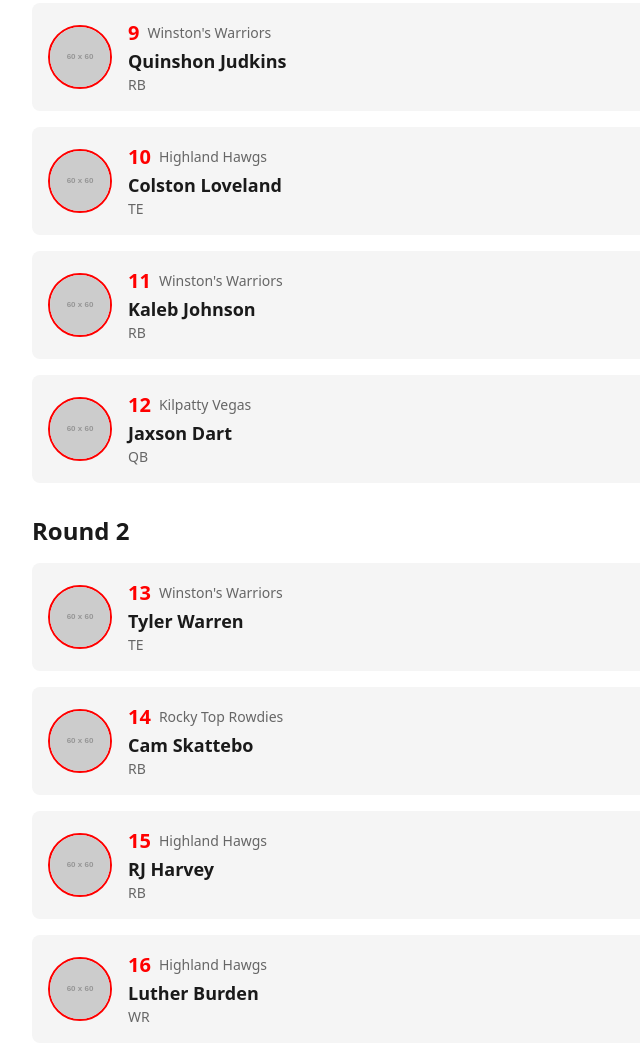
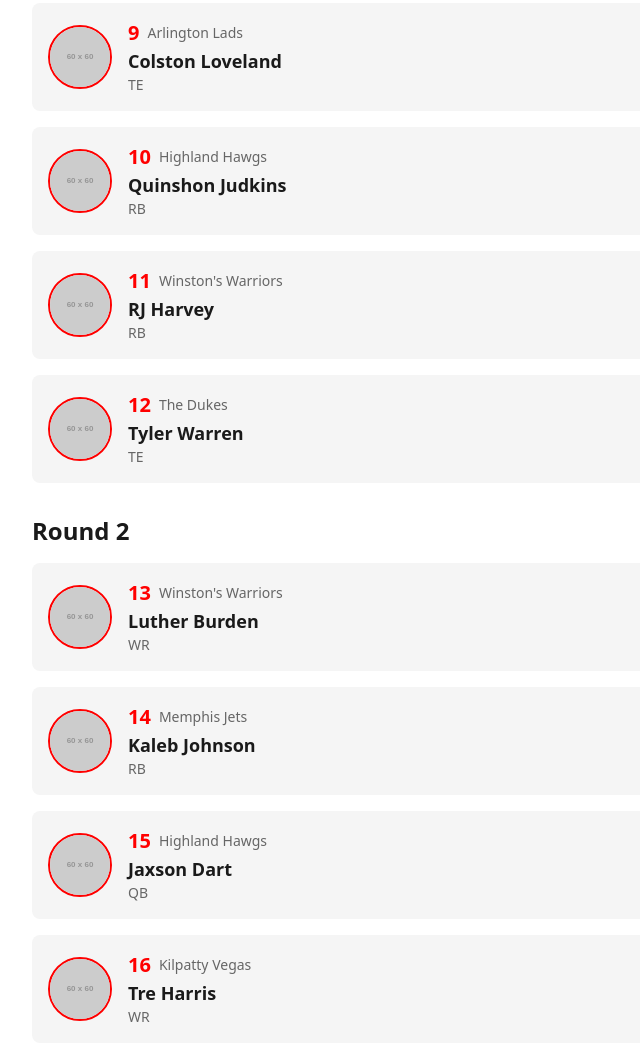
Before and after one commit to JohnDimento/mock-draft-7.0, a website: page index.html in a window 1280 px wide. Shown: the part 1238-2284 px from the top of the page, without its empty margins (0-640 px from the left). Drawn offline with Linux system fonts and the light colour scheme; no server answers; placeholder pictures from the web are drawn by us.

Commit message:
Updated to 7.0

```diff
--- a/index.html
+++ b/index.html
@@ -3,7 +3,7 @@
 <head>
     <meta charset="UTF-8">
     <meta name="viewport" content="width=device-width, initial-scale=1.0">
-    <title>CharaniaSports - Mock Draft 6.0</title>
+    <title>CharaniaSports - Mock Draft 7.0</title>
     <link href="./dist/output.css" rel="stylesheet">
     <link rel="stylesheet" href="https://cdnjs.cloudflare.com/ajax/libs/font-awesome/6.0.0/css/all.min.css">
 </head>
--- a/script.js
+++ b/script.js
@@ -9,9 +9,9 @@ const draftData = {
         },
         {
             pick: 2,
-            team: "Winston's Warriors",
-            player: "Tetairoa Mcmillan - WR",
-            description: "A tall, athletic receiver with excellent ball skills. Mcmillan would fit perfectly into the Warrior's WR room."
+            team: "Arlington Lads",
+            player: "Travis Hunter - WR",
+            description: "The Lads trade up for generational talent. After seeing him fall in recent mocks, GM S. Villegas is quick to scoop up the 'Shohei Ohtani of football'."
         },
         {
             pick: 3,
@@ -22,14 +22,14 @@ const draftData = {
         {
             pick: 4,
             team: "Dropkick Murphys",
-            player: "Matthew Golden - WR",
-            description: "Go Pack Go! Analytics may say that this is a reach, but Golden is a quick WR with great hands and the upside to take over in this Packer's offense."
+            player: "Tetairoa Mcmillan - WR",
+            description: "Instead of going after their hometown boy, the Murphys go out and get a physical specimen at WR."
         },
         {
             pick: 5,
             team: "Lil Peanut's Padres",
-            player: "Cam Ward - QB",
-            description: "With only 1 starting QB on the roster, the Padres have the opportunity to draft the face of their franchise for the future of the league. It's hard to pass on the 1.01 at pick 5."
+            player: "Matthew Golden",
+            description: "'Bet' - Padres GM after the Murphy's decide to pass on Golden."
         },
         {
             pick: 6,
@@ -40,64 +40,64 @@ const draftData = {
         {
             pick: 7,
             team: "Memphis Jets",
-            player: "Travis Hunter - WR/DB",
-            description: "A dream scenario for the Jets. Hunter falls here because of his snap count and target share risks, but the Jets are quick to scoop him up."
+            player: "Cameron Ward - QB",
+            description: "The Jets QB room lacks a star. Carried by position players in last years championship run, the Jets take a shot on their QB of the future."
         },
         {
             pick: 8,
             team: "Arlington Ladds",
             player: "Emeka Egbuka - WR",
-            description: "Landing spot is the only question here for Egbuka. With an already stacked WR room, the Ladds get to wait for Egbuka to blossom into a true WR1 as the Bucs WRs age."
+            description: "Landing spot is the only question here for Egbuka. With an already stacked WR room, the Lads get to wait for Egbuka to blossom into a true WR1 as the Bucs WRs age."
         },
         {
             pick: 9,
-            team: "Winston's Warriors",
-            player: "Quinshon Judkins - RB",
-            description: "Great pick here for the Warriors. To get a back as talented as Judkins at the 1.09 is a steal."
+            team: "Arlington Lads",
+            player: "Colston Loveland - TE",
+            description: "The number 10 pick in the NFL draft, Bem Johnson sees something in Loveland, and it looks like the Lads see it too."
         },
         {
             pick: 10,
             team: "Highland Hawgs",
-            player: "Colston Loveland - TE",
-            description: "Not the flashy pick, but the right pick. I love the value here getting Caleb Williams safety blanket for years to come."
+            player: "Quinshon Judkins - RB",
+            description: "The Hawgs go out and get their RB1 at pick 10, "
         },
         {
             pick: 11,
             team: "Winston's Warriors",
-            player: "Kaleb Johnson - RB",
-            description: "Getting snaps at RB in the Steelers offense is almost a guaruntee.  Mike Tomlin gets another gritty back and the Warriors get another great RB."
+            player: "RJ Harvey - RB",
+            description: "RJ Harvey is a project back, but man if he works ot in that Sean Payton system, he could become a fantasy star quickly."
         },
         {
             pick: 12,
-            team: "Kilpatty Vegas",
-            player: "Jaxson Dart - QB",
-            description: "When you think Kilpatty Vegas, you think flashy. Dart is the epitome of a flashy pick and I love this landing spot."
+            team: "The Dukes",
+            player: "Tyler Warren - TE",
+            description: "With Mark Andrews aging, The Dukes trade up and get their TE of the future."
         }
     ],
     round2: [
         {
             pick: 13,
             team: "Winston's Warriors",
-            player: "Tyler Warren - TE",
-            description: "Arguably the last elite player on the board. A great trade up for the Warriors lands them their TE of the future."
+            player: "Luther Burden - WR",
+            description: "Luther has an uphill battle to climb with all the mouths to feed in Chicago, but he has the talent to be a star if handled right."
         },
         {
             pick: 14,
-            team: "Rocky Top Rowdies",
-            player: "Cam Skattebo - RB",
-            description: "A hard-nosed runner with good balance and power. Skattebo brings a physical presence to the Rowdies' ground game."
+            team: "Memphis Jets",
+            player: "Kaleb Johnson - RB",
+            description: "A hard running 3 down back. Johnson fits perfectly into Tomlin and Smith's ground attack in Pittsburgh and the Jets snag a great talent."
         },
         {
             pick: 15,
             team: "Highland Hawgs",
-            player: "RJ Harvey - RB",
-            description: "One word here, value. The Hawgs get a Sean Payton RB who should see valuable snaps in year 1."
+            player: "Jaxson Dart - QB",
+            description: "Who knows how Jaxson Dart will turn out in the league? The Hawgs get good value and take a shot on him here on the 2nd. Will he boom or bust? Time will tell."
         },
         {
             pick: 16,
-            team: "Highland Hawgs",
-            player: "Luther Burden - WR",
-            description: "Burden was arguably the WR1 preseason. Getting him here at 16 is a great pick up for the Hawgs."
+            team: "Kilpatty Vegas",
+            player: "Tre Harris - WR",
+            description: "Dominant big play threat going into a great system. A boom or bust pick, but Tre Harris could be a sleeper WR1 for the Chargers."
         },
         {
             pick: 17,
@@ -108,14 +108,14 @@ const draftData = {
         {
             pick: 18,
             team: "Winston's Warriors",
-            player: "Tre Harris - WR",
-            description: "Dominant big play threat going into a great system. A boom or bust pick, but Tre Harris could be a sleeper WR1 for the Chargers."
+            player: "Cam Skattebo - RB",
+            description: "A bruising, fan-favorite in college. Skattebo should see snaps early in a shortstaffed NY backfield."
         },
         {
             pick: 19,
             team: "Winston's Warriors",
-            player: "Brayshul Tuten - RB",
-            description: "Tuten put on a show at the combine. Going into a confusing RB room in Jacksonville, he should have a chance to take the starting job."
+            player: "Kyle Williams - WR",
+            description: "A shifty receiver with good hands and route running. Williams is going into a Patriots offense with not many weapons. The Warriors get a stud late."
         },
         {
             pick: 20,
@@ -125,27 +125,27 @@ const draftData = {
         },
         {
             pick: 21,
-            team: "Memphis Jets",
-            player: "Jaylin Noel - WR",
-            description: "After losing a lot of key pieces in trades, the Jets get a boom or bust weapon who could explode in the NFL."
+            team: "Rocky Top Rowdies",
+            player: "Brayshul Tuten - RB",
+            description: "Tuten turned heads at the combine, and with a new coaching stuff and disappointing RB room. Tuten could steal reps early."
         },
         {
             pick: 22,
             team: "Expiring Goods",
-            player: "Kyle Williams - WR",
-            description: "A shifty receiver with good hands and route running. Williams is going into a Patriots offense with not many weapons. Expiring Goods get their guy."
+            player: "Jaylin Noel - WR",
+            description: "A shifty, deep threat receiver with good hands and route running. Noel is going into a crippled Texans WR room and could explode."
         },
         {
             pick: 23,
             team: "Lil Peanut's Padres",
-            player: "Pat Bryant - WR",
-            description: "The Broncos only real threat last year was Courtland Sutton. The Padre's get another piece for their push to the playoffs.",
+            player: "Shedeur Sanders - QB",
+            description: "After losing their team mascot (Deshaun Watson), the Padres reup on a player who could turn into a score if he get Perfect Timing Taha.",
         },
         {
             pick: 24,
-            team: "Rocky Top Rowdies",
-            player: "Dylan Sampson - RB",
-            description: "The Rowdies grab a hometown boy here. Judkins has already proved he is fine playing in a 2 RB system, leaving plenty of space for the SEC POTY to shine."
+            team: "Memphis Jets",
+            player: "Terrance Ferguson",
+            description: "Sean Mcvay used a lot of draft captial and reportedly loves Ferguson. The Jets reup at TE after losing Kittle."
         }
     ]
 };
```
